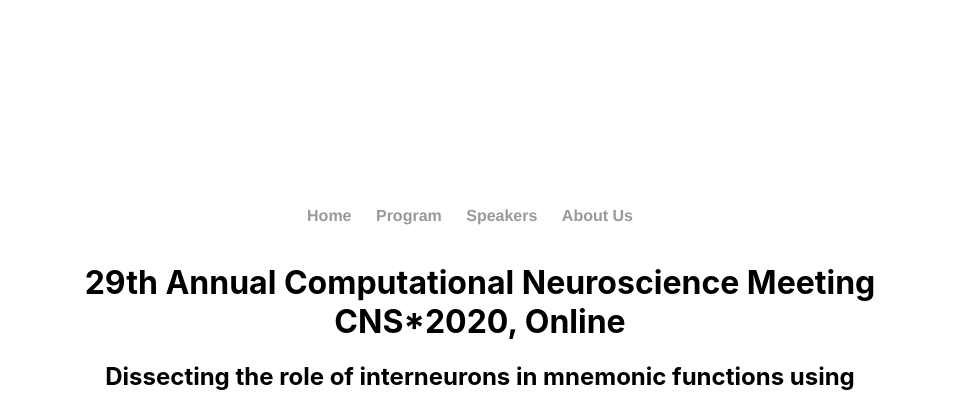
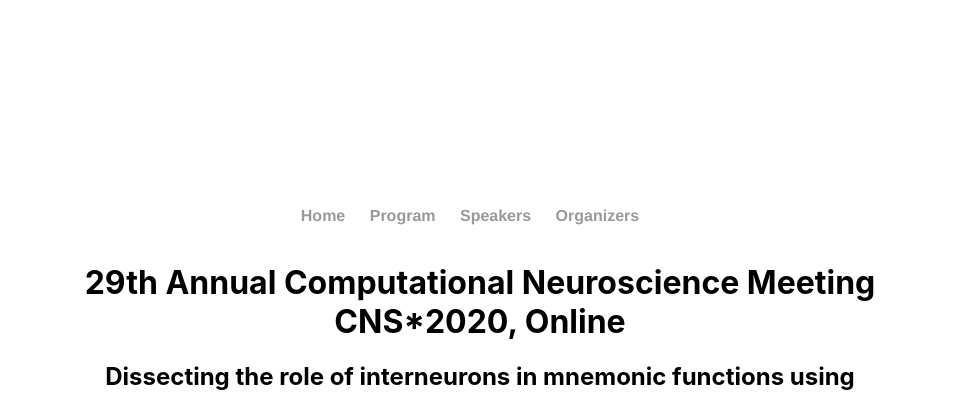
Before and after one commit to spirosChv/ocns2021interneurons, a Jekyll site: the page built from index.html, in a window 1280 px wide. Shown: the top 393 px of the page, without its empty margins (160-1119 px from the left). Built offline with Jekyll 4.4.1, drawn with Linux system fonts in a browser that asks for light colours.

Commit message:
Update default.html

```diff
--- a/_layouts/default.html
+++ b/_layouts/default.html
@@ -11,7 +11,7 @@
 	        		<li><a href="/">Home</a></li>
 		        	<li><a href="/program">Program</a></li>
 	        		<li><a href="/speakers">Speakers</a></li>
-	        		<li><a href="/aboutus">About Us</a></li>
+	        		<li><a href="/aboutus">Organizers</a></li>
 	    		</ul>
 			</nav>
 			<div class="container">
```
